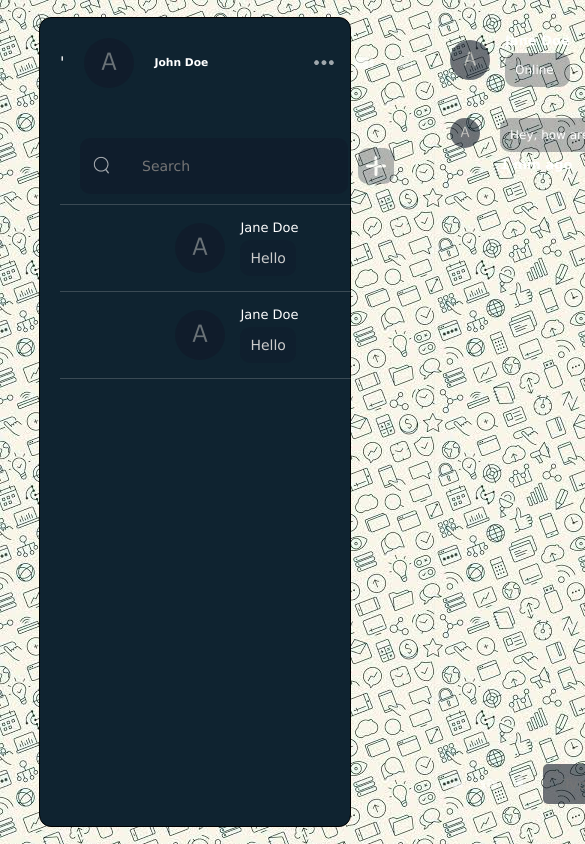
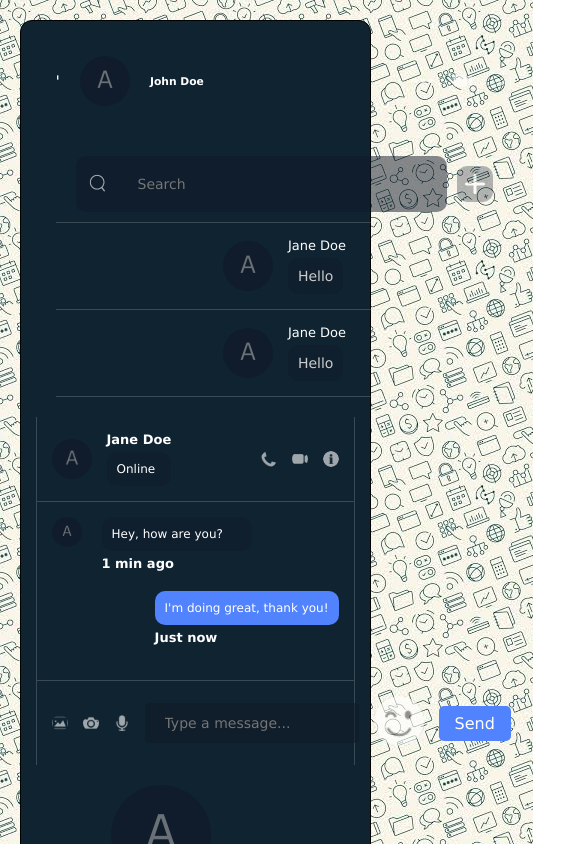
Before and after one commit to Bhagyapatel2024/chat, a React (Vite) app: page / in a window 390 px wide. Shown: the top 844 px of the page, 585 px wide, since content can reach past the window. Built offline with nearby package versions, Linux system fonts and the light colour scheme.

Commit message:
Update index.css

```diff
--- a/src/index.css
+++ b/src/index.css
@@ -1,4 +1,3 @@
-
 * {
   margin: 0;
   padding: 0;
@@ -6,23 +5,43 @@
   font-family: "Lucida Sans", "Lucida Sans Regular", "Lucida Grande",
     "Lucida Sans Unicode", Geneva, Verdana, sans-serif;
 }
-body{
+
+body {
   background-image: url("/P9.png");
- /* background-color: rgb(121, 40, 226); */
   display: flex;
-  align-items:center;
+  align-items: center;
   justify-content: center;
   height: 100vh;
-   color:white
-
+  color: white;
 }
 
-.container{
-  width:80vw;
-  height:96vh;
-  background-color:rgb(15, 35, 48);
-  backdrop-filter:blur(19px) saturate(180%);
-  border-radius:12px;
-  border:1px solid rgb(0, 0, 0);
-  display:flex;
+.container {
+  width: 80vw;
+  height: 96vh;
+  background-color: rgb(15, 35, 48);
+  backdrop-filter: blur(19px) saturate(180%);
+  border-radius: 12px;
+  border: 1px solid rgb(0, 0, 0);
+  display: flex;
+  padding: 20px;
 }
+
+/* Mobile optimization */
+@media only screen and (max-width: 768px) {
+  body {
+    height: auto;
+    padding: 20px;
+  }
+
+  .container {
+    width: 90vw; /* Adjust to fit the mobile screen */
+    height: auto; /* Let the height be flexible */
+    padding: 15px; /* Add padding to avoid content touching edges */
+    flex-direction: column; /* Stack items vertically */
+    justify-content: center;
+  }
+
+  h1, p, button {
+    font-size: 16px; /* Scale down fonts for better readability */
+  }
+}
```
